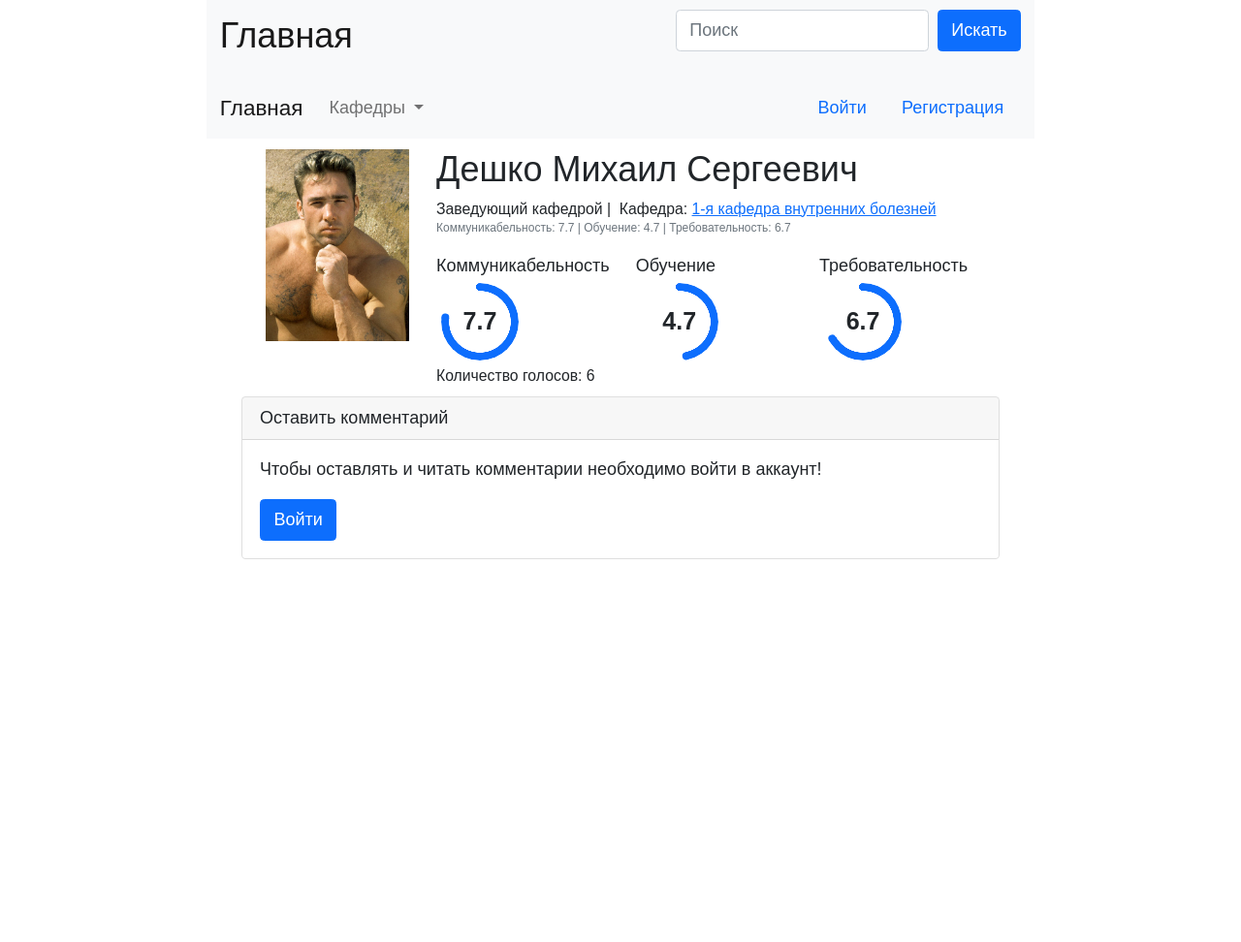
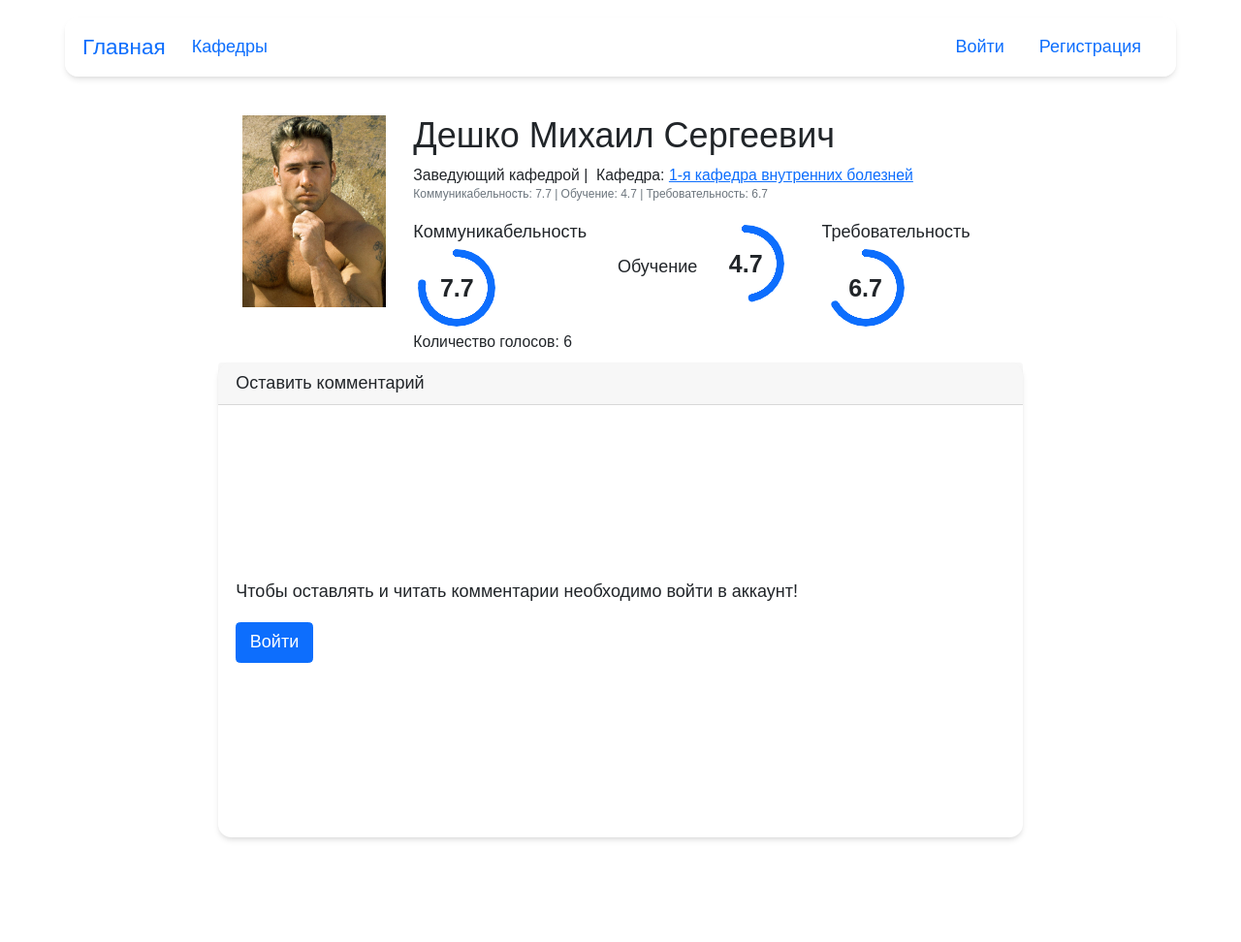
Before and after one commit to karturik/grsmu_diplom_project, a Django app: page /demo_site/teacher/17375/ in a window 1280 px wide. Shown: the whole page at 97% size. Before the commit the page ends 577 px from the top, so only its background shows below. Run offline with Django 4.2, Linux system fonts and the light colour scheme; data comes from the database, SQL or seed files in the repository; both versions use the stored data as it was after the commit; some libraries are stand-ins or nearby versions.

Commit message:
переделал стиль навигации и контента

```diff
--- a/grsmu_diplom/demo_site/templates/demo_site/demo_site_department.html
+++ b/grsmu_diplom/demo_site/templates/demo_site/demo_site_department.html
@@ -14,7 +14,7 @@
        {% for teacher in teachers %}
         <div class="col-md-3">
             <div class="teacher-card">
-                <div class="card-body">
+                <div class="teacher-card-body">
                     {% if not teacher.teacher_img %}
                     <img class = "img img-responsive" src="{{ teacher.teacher_img.url }}" alt="Teacher Picture" >
                     {% else %}
@@ -30,4 +30,5 @@
 </div>
 
 
+
 {% endblock %}
--- a/grsmu_diplom/demo_site/templates/demo_site/demo_site_detail.html
+++ b/grsmu_diplom/demo_site/templates/demo_site/demo_site_detail.html
@@ -2,7 +2,7 @@
 {% block page_content %}
 {% load static %}
 
-<div class="col-md-8 offset-md-2">
+
     <div class="container">
             <div class="top">
 
@@ -59,7 +59,7 @@
     </form>
 <!--VOTING-->
     <div class = "collapse" id = "collapse{{ teacher.pk }}">
-        <div class="card card-body shadow">
+        <div class="vote-card shadow">
             <h6>Оценить: {{ teacher.name }}</h6>
             <hr>
             <form method="post">
@@ -129,7 +129,6 @@
     </div>
     {% endif %}
 
-</div>
 
 <script>
     function sliderUpdate(field, pk) {
--- a/grsmu_diplom/demo_site/templates/demo_site/demo_site_index.html
+++ b/grsmu_diplom/demo_site/templates/demo_site/demo_site_index.html
@@ -1,10 +1,16 @@
 {% extends "base.html" %}
 {% block page_content %}
+{% load static %}
+
+    <div class="container">
 <div class="col-md-8 offset-md-2">
+
     <h1>Кафедры</h1>
     <hr>
     {% for department in departments %}
     <h2><a href="{% url 'demo_site_department' department.title %}">{{ department.title }}</a></h2>
     {% endfor %}
 </div>
+</div>
+
 {% endblock %}
--- /dev/null
+++ b/grsmu_diplom/demo_site/templates/demo_site/main.html
@@ -0,0 +1,6 @@
+{% extends "base.html" %}
+{% block page_content %}
+<div class="col-md-8 offset-md-2">
+PPPP
+</div>
+{% endblock %}
--- a/grsmu_diplom/demo_site/views.py
+++ b/grsmu_diplom/demo_site/views.py
@@ -11,6 +11,9 @@
 
 
 # Create your views here.
+# def main_page(request):
+#     return render(request, 'demo_site/main_page.html')
+
 def demo_site_index(request):
     department = Department.objects.all()
     context = {
--- a/grsmu_diplom/grsmu_diplom/templates/base.html
+++ b/grsmu_diplom/grsmu_diplom/templates/base.html
@@ -4,50 +4,36 @@
 <link href="{% static 'css/styles/demo_site/demo_site_detail.css' %}" rel="stylesheet" type="text/css" />
 <link href="{% static 'css/styles/users/profile_page.css' %}" rel="stylesheet" type="text/css" />
 <link href="{% static 'css/styles/scraper/teacher_scraping_page.css' %}" rel="stylesheet" type="text/css" />
-
-<div class="col-md-8 offset-md-2">
-<nav class="navbar navbar-expand-lg navbar-light bg-light">
-    <div class="container">
-        <div class="collapse navbar-collapse">
-          <ul class="navbar-nav mr-auto">
-            <li class="navbar-brand">
-                <h1>Главная</h1>
-            </li>
-          </ul>
-        </div>
-      <form class="d-flex" method=POST action="{% url 'searching' %}">
-        {% csrf_token %}
-        <input class="form-control me-2" type="search" placeholder="Поиск" aria-label="Search" name="searched">
-        <button class="btn btn-primary" type="submit">Искать</button>
-      </form>
-    </div>
-</nav>
+<link href="{% static 'css/styles/demo_site/demo_site_index.css' %}" rel="stylesheet" type="text/css" />
 
 <!--НАЧАЛО-->
-<nav class="navbar navbar-expand-lg navbar-light bg-light">
-  <div class="container">
+
+
+<div class="container position-sticky z-index-sticky top-0">
+    <div class="row">
+      <div class="col-12">
+<nav class="navbar navbar-expand-lg  blur border-radius-xl top-0 z-index-fixed shadow position-absolute my-3 py-2 start-0 end-0 mx-4">
+    <div class="container-fluid px-0">
     <a class="navbar-brand" href="/demo_site/">Главная</a>
-    <button class="navbar-toggler" type="button" data-bs-toggle="collapse" data-bs-target="#navbarSupportedContent" aria-controls="navbarSupportedContent" aria-expanded="false" aria-label="Toggle navigation">
-      <span class="navbar-toggler-icon"></span>
+    <button class="navbar-toggler" type="button" data-bs-toggle="collapse" data-bs-target="#navbarNav" aria-controls="navbarNav" aria-expanded="false" aria-label="Toggle navigation">
+      <span class="navbar-toggler-icon">⟱</span>
     </button>
-    <div class="collapse navbar-collapse" id="navbarSupportedContent">
+    <div class="collapse navbar-collapse" id="navbarNav">
       <ul class="navbar-nav me-auto mb-2 mb-lg-0">
-        <li class="nav-item dropdown">
-          <a class="nav-link dropdown-toggle" href="/demo_site/" id="navbarDropdown" role="button" data-bs-toggle="dropdown" aria-expanded="false">
-            Кафедры
-          </a>
-          <ul class="dropdown-menu" aria-labelledby="navbarDropdown">
-            {% for department in departments %}
-            <li><a class="dropdown-item" href="{% url 'demo_site_department' department.title %}">{{ department.title }}</a></li>
-            {% endfor %}
-            <li><hr class="dropdown-divider"></li>
-            <li><a class="dropdown-item" href="#">Something else here</a></li>
-          </ul>
+          <li class="nav-item">
+          <a class="nav-link" href="/demo_site/">Кафедры</a>
         </li>
           {% if user.is_authenticated %}
           <li class="nav-item">
           <a class="nav-link" href="{% url 'users:profile' %}">Профиль</a>
         </li>
+          <li class="nav-item">
+        <form class="d-flex" method=POST action="{% url 'searching' %}">
+        {% csrf_token %}
+        <input class="form-control me-2" type="search" placeholder="Поиск" aria-label="Search" name="searched">
+        <button class="btn btn-primary" type="submit">Искать</button>
+      </form>
+      </li>
           {% endif %}
       </ul>
         {% if user.is_authenticated %}
@@ -61,12 +47,36 @@
   </div>
 </nav>
 </div>
+</div>
+</div>
+<!--<header class="header-2">-->
+<!--    <div class="page-header min-vh-75 relative" style="background-image: url('/images/grsmu.jpg')">-->
+<!--      <span class="mask bg-gradient-primary opacity-4"></span>-->
+<!--      <div class="container">-->
+<!--        <div class="row">-->
+<!--          <div class="col-lg-7 text-center mx-auto">-->
+<!--            <h1 class="text-white pt-3 mt-n5">Material Kit 2</h1>-->
+<!--            <p class="lead text-white mt-3">Free & Open Source Web UI Kit built over Bootstrap 5. <br /> Join over 1.6 million developers around the world. </p>-->
+<!--          </div>-->
+<!--        </div>-->
+<!--      </div>-->
+<!--    </div>-->
+<!--  </header>-->
+
+
+
+
+
+
+
 
 <!--КОНЕЦ-->
 
-<div class="container">
     {% include 'users/messages.html' %}
+<div class="content-main-block">
+<div class="col-md-8 offset-md-2">
     {% block page_content %}{% endblock %}
+</div>
 </div>
 
 <script src="{% static 'js/bootstrap.bundle.js' %}" type="text/javascript"></script>
--- a/grsmu_diplom/grsmu_diplom/urls.py
+++ b/grsmu_diplom/grsmu_diplom/urls.py
@@ -3,10 +3,12 @@
 from django.conf import settings
 from django.conf.urls.static import static
 from django.contrib.auth import views as auth_views
+# from demo_site.views import views
 
 
 urlpatterns = [
     path('admin/', admin.site.urls),
+    # path('/', views.main_page, name="main_page"),
     path('demo_site/', include("demo_site.urls")),
     path('user/', include("users.urls")),
     path('scraper/', include("scraper.urls")),
--- a/grsmu_diplom/scraper/templates/scraping/teacher_scraping_page.html
+++ b/grsmu_diplom/scraper/templates/scraping/teacher_scraping_page.html
@@ -10,10 +10,11 @@
     {% csrf_token %}
 </form>
 
+    {{ link_list }}
 
 
 <form method = "POST">
-    <button type="submit" name="data-save" class="btn btn-primary">Обновить базу</button>
+    <button type="submit" name="data-save" class="btn btn-primary">Добавить в базу</button>
     {% csrf_token %}
 </form>
 
--- a/grsmu_diplom/scraper/views.py
+++ b/grsmu_diplom/scraper/views.py
@@ -93,6 +93,7 @@
                 link_list.append('http://www.grsmu.by' + links + 'ophtalmology/sostav_eyes/')
             if 'ru/university/' in links:
                 link_list.append('http://www.grsmu.by' + links + 'sostav/')
+
         for link in link_list:
             department_info = {}
             url = link
--- /dev/null
+++ b/grsmu_diplom/static/css/styles/demo_site/demo_site_index.css
@@ -0,0 +1,166 @@
+.content-main-block {
+    flex: 1 1 auto;
+    padding: 6rem 1rem;
+}
+
+.vote-card {
+flex: 1 1 auto;
+    padding: 1rem 1rem;
+}
+
+HEADER
+.mask {
+    position: absolute;
+    background-size: cover;
+    background-position: center center;
+    top: 0;
+    left: 0;
+    width: 100%;
+    height: 100%;
+    opacity: 0.8;
+}
+.bg-gradient-primary {
+    background-image: linear-gradient(195deg, #EC407A 0%, #D81B60 100%);
+}
+.opacity-4 {
+    opacity: 0.4 !important;
+}
+
+CARD
+.shadow-blur {
+    box-shadow: inset 0 0px 1px 1px rgb(254 254 254 / 90%), 0 20px 27px 0 rgb(0 0 0 / 5%) !important;
+}
+.blur {
+    box-shadow: inset 0px 0px 2px #fefefed1;
+    -webkit-backdrop-filter: saturate(200%) blur(30px);
+    backdrop-filter: saturate(200%) blur(30px);
+    background-color: rgba(255, 255, 255, 0.8) !important;
+}
+.card {
+    box-shadow: 0 4px 6px -1px rgb(0 0 0 / 10%), 0 2px 4px -1px rgb(0 0 0 / 6%);
+}
+@media (min-width: 768px)
+.mx-md-4 {
+    margin-right: 1.5rem !important;
+    margin-left: 1.5rem !important;
+}
+.mt-n6 {
+    margin-top: -4rem !important;
+}
+.mx-3 {
+    margin-right: 1rem !important;
+    margin-left: 1rem !important;
+}
+.card-body {
+    flex: 1 1 auto;
+    padding: 10rem 1rem;
+}
+.card {
+    position: relative;
+    display: flex;
+    flex-direction: column;
+    min-width: 0;
+    word-wrap: break-word;
+    background-color: #fff;
+    background-clip: border-box;
+    border: 0 solid rgba(0, 0, 0, 0.125);
+    border-radius: 0.75rem;
+}
+html * {
+    -webkit-font-smoothing: antialiased;
+    -moz-osx-font-smoothing: grayscale;
+}
+*, *::before, *::after {
+    box-sizing: border-box;
+}
+
+NAVBAR
+.navbar {
+    box-shadow: 0 2px 12px 0 rgb(0 0 0 / 16%);
+}
+.border-radius-xl {
+    border-radius: 0.75rem;
+}
+.blur {
+    box-shadow: inset 0px 0px 2px #fefefed1;
+    -webkit-backdrop-filter: saturate(200%) blur(30px);
+    backdrop-filter: saturate(200%) blur(30px);
+    background-color: rgba(255, 255, 255, 0.8) !important;
+}
+.py-2 {
+    padding-top: 0.5rem !important;
+    padding-bottom: 0.5rem !important;
+}
+.my-3 {
+    margin-top: 1rem !important;
+    margin-bottom: 1rem !important;
+}
+.mx-4 {
+    margin-right: 1.5rem !important;
+    margin-left: 1.5rem !important;
+}
+.end-0 {
+    right: 0 !important;
+}
+.start-0 {
+    left: 0 !important;
+}
+.top-0 {
+    top: 0 !important;
+}
+.position-absolute {
+    position: absolute !important;
+}
+.shadow {
+    box-shadow: 0 4px 6px -1px rgb(0 0 0 / 10%), 0 2px 4px -1px rgb(0 0 0 / 6%) !important;
+}
+@media (min-width: 992px)
+.navbar-expand-lg {
+    flex-wrap: nowrap;
+    justify-content: flex-start;
+}
+.navbar {
+    position: relative;
+    display: flex;
+    flex-wrap: wrap;
+    align-items: center;
+    justify-content: space-between;
+    padding-top: 0.5rem;
+    padding-right: 1rem;
+    padding-bottom: 0.5rem;
+    padding-left: 1rem;
+}
+
+.z-index-sticky {
+    z-index: 1020;
+}
+.top-0 {
+    top: 0 !important;
+}
+.position-sticky {
+    position: sticky !important;
+}
+@media (min-width: 1400px)
+.container, .container-sm, .container-md, .container-lg, .container-xl, .container-xxl {
+    max-width: 1320px;
+}
+@media (min-width: 1200px)
+.container, .container-sm, .container-md, .container-lg, .container-xl {
+    max-width: 1140px;
+}
+@media (min-width: 992px)
+.container, .container-sm, .container-md, .container-lg {
+    max-width: 960px;
+}
+@media (min-width: 768px)
+.container, .container-sm, .container-md {
+    max-width: 720px;
+}
+@media (min-width: 576px)
+.container, .container-sm {
+    max-width: 540px;
+}
+
+span.navbar-toggler-icon {
+    color: black;
+}
```
Also changed, not shown: grsmu_diplom/db.sqlite3, grsmu_diplom/media/profile_pics/Снимок2_RBqoxGM.PNG (added), grsmu_diplom/static/images/grsmu.jpg (added), grsmu_diplom/users/templates/users/profile_page.html (line endings or trailing spaces).
